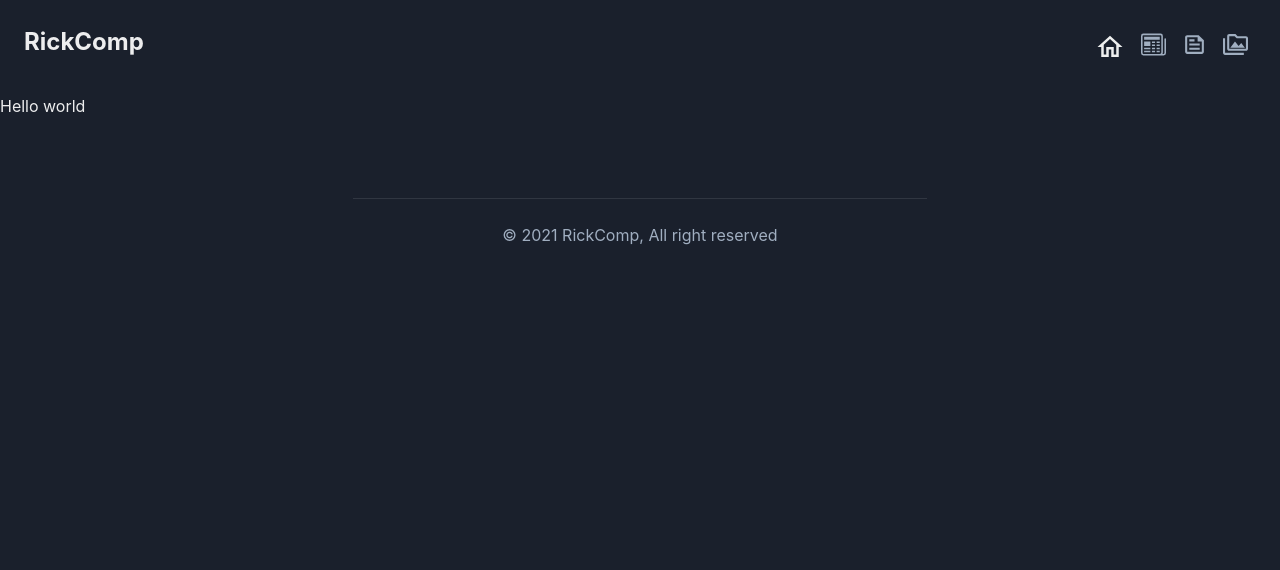
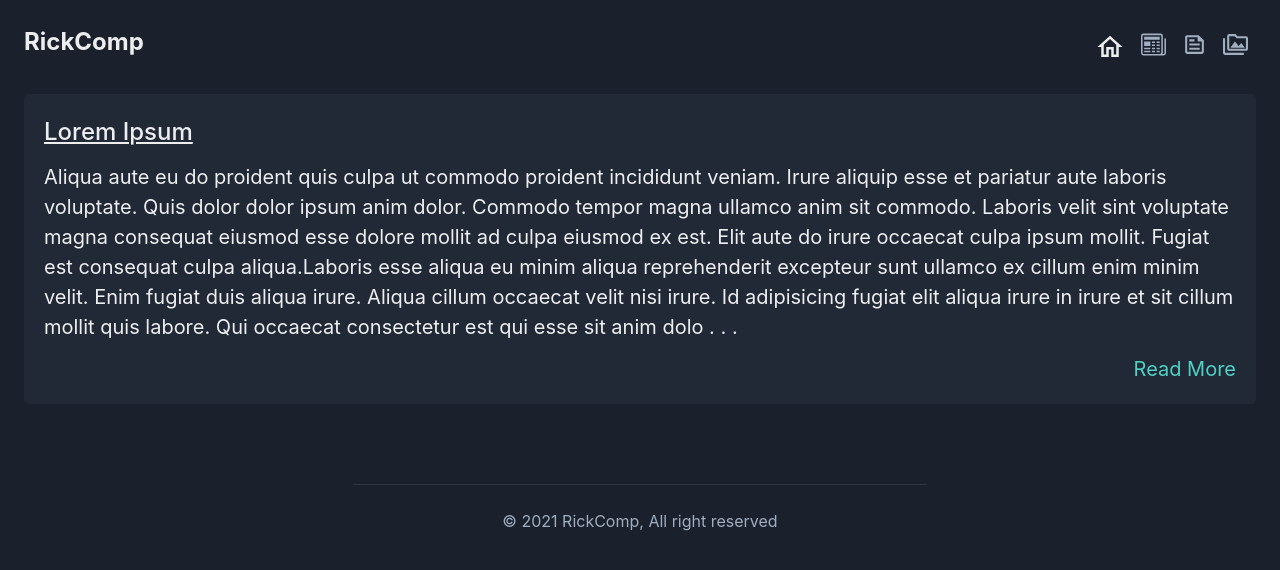
Before and after one commit to octoi/news-app-template, a Next.js app: page / in a window 1280 px wide. Shown: the top 570 px of the page. Built offline with nearby package versions, Linux system fonts and the light colour scheme.

Commit message:
editorial content

```diff
--- /dev/null
+++ b/components/home/EditorialPart.tsx
@@ -0,0 +1,36 @@
+import Link from 'next/link';
+import { Flex, Text, Link as ChakraLink } from '@chakra-ui/react';
+import { editorialContent } from '@/data/index';
+import { appAccentColor, appSecondaryColor } from '@/styles/colors';
+
+export default function EditorialPart() {
+  const content = editorialContent.content.substring(0, 700);
+
+  return (
+    <Flex
+      direction='column'
+      backgroundColor={appSecondaryColor}
+      borderRadius={5}
+      alignItems='end'
+      m={6}
+      p={5}
+    >
+      <Flex direction='column'>
+        <Text
+          fontSize='2xl'
+          textDecoration='underline'
+          fontWeight='medium'
+          mb={3}
+        >
+          {editorialContent.title}
+        </Text>
+        <Text fontSize='xl'>{content} . . .</Text>
+      </Flex>
+      <Link href={`/content/${editorialContent.id}`} passHref>
+        <ChakraLink mt={3} color={appAccentColor} fontSize='xl'>
+          Read More
+        </ChakraLink>
+      </Link>
+    </Flex>
+  );
+}
--- a/pages/index.tsx
+++ b/pages/index.tsx
@@ -1,9 +1,10 @@
+import EditorialPart from '@/components/home/EditorialPart';
 import Layout from '@/components/Layout';
 
 export default function HomePage() {
   return (
     <Layout>
-      <h1>Hello world</h1>
+      <EditorialPart />
     </Layout>
   );
 }
```
Also changed, not shown: data/data.json (+1 -1 lines).
